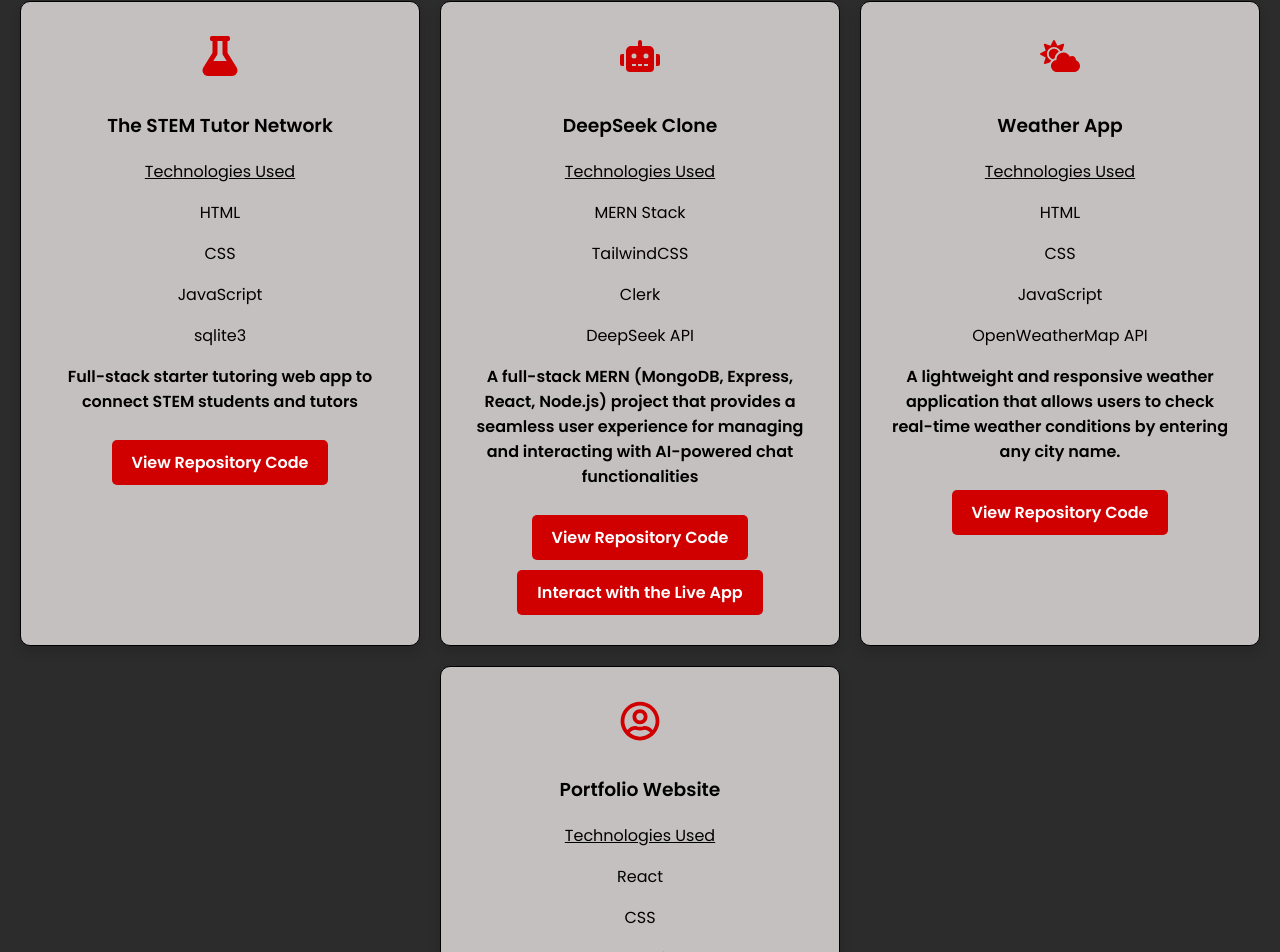
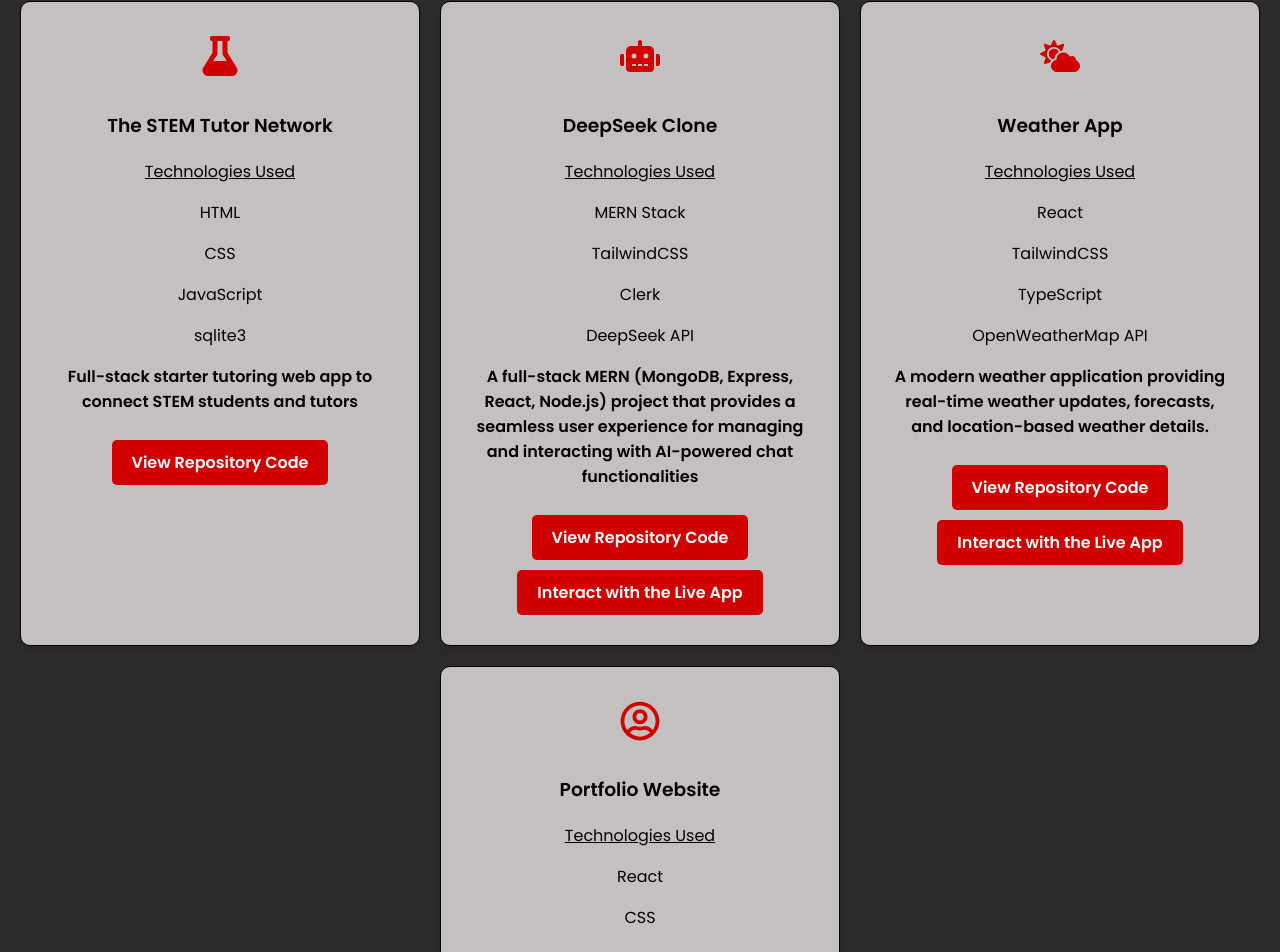
Before and after one commit to rxghavc/portfolio-website, a React (Create React App) app: page / in a window 1280 px wide. Shown: the part 2079-3031 px from the top of the page. Built offline with nearby package versions, Linux system fonts and the light colour scheme; the HTML template or start-up script is replaced by a standard one.

Commit message:
updated weather app project info

```diff
--- a/src/components/Projects.js
+++ b/src/components/Projects.js
@@ -35,10 +35,11 @@ const Projects = () => {
     {
       icon: <FaCloudSun />,
       title: "Weather App",
-      technologies: ["HTML", "CSS", "JavaScript", "OpenWeatherMap API"],
+      technologies: ["React", "TailwindCSS", "TypeScript", "OpenWeatherMap API"],
       description:
-        "A lightweight and responsive weather application that allows users to check real-time weather conditions by entering any city name.",
-      repoLink: "https://github.com/rxghavc/Weather-App",
+        "A modern weather application providing real-time weather updates, forecasts, and location-based weather details.",
+        repoLink: "https://github.com/rxghavc/AeroCast-Weather-App",
+        liveLink: "https://raghavc-weatherproject.vercel.app",
     },
     {
       icon: <FaRegUserCircle />,
```
